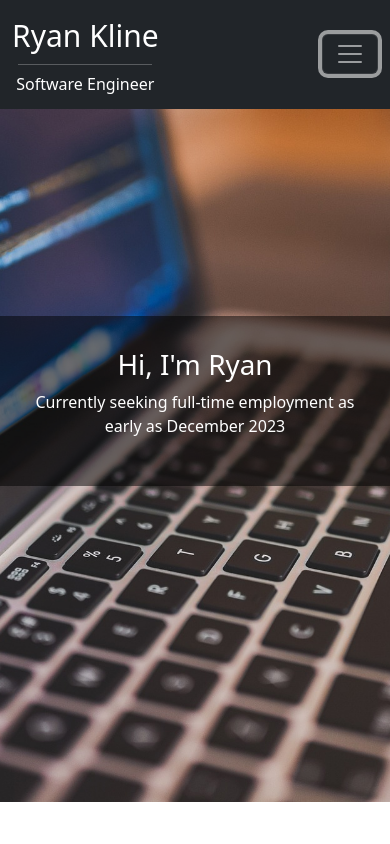
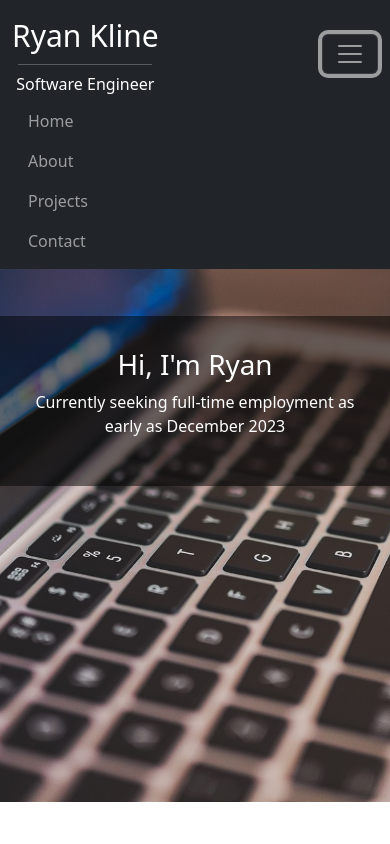
Before and after one commit to ryankline122/portfolio-v2, a Vue app: page / in a window 390 px wide. Both pictures are taken after a click on the button 350 px from the left and 54 px from the top of the page. Shown: the top 844 px of the page. Built offline with nearby package versions, Linux system fonts and the light colour scheme.

Commit message:
Fixed mobile nav

```diff
--- a/package.json
+++ b/package.json
@@ -9,6 +9,8 @@
   },
   "dependencies": {
     "bootstrap": "^5.3.2",
+    "bootstrap-icons": "^1.11.1",
+    "bootstrap-vue": "^2.23.1",
     "vue": "^3.3.4",
     "vue-router": "^4.2.4"
   },
--- a/src/components/NavComponent.vue
+++ b/src/components/NavComponent.vue
@@ -1,8 +1,15 @@
-<script setup>
-import { RouterLink } from 'vue-router';
+<script>
+export default {
+  data() {
+    return {
+      isNavOpen: false,
+    }
+  },
+}
 </script>
 
 <template>
+
     <nav class="navbar navbar-expand-lg navbar-dark bg-dark fixed-top">
     <div class="container-fluid">
         <div class="navbar-brand">
@@ -10,10 +17,10 @@ import { RouterLink } from 'vue-router';
             <hr class="name-spacer">
             <div class="subtitle">Software Engineer</div>
         </div>
-        <button class="navbar-toggler" type="button" data-bs-toggle="collapse" data-bs-target="#navbarNav" aria-controls="navbarNav" aria-expanded="false" aria-label="Toggle navigation">
+        <button class="navbar-toggler" type="button" @click="isNavOpen = !isNavOpen" :aria-expanded="isNavOpen">
             <span class="navbar-toggler-icon"></span>
         </button>
-        <div class="collapse navbar-collapse" id="navbarNav">
+        <div class="collapse navbar-collapse" :class="{ show: isNavOpen }">
         <ul class="navbar-nav ms-auto mx-5">
             <li class="nav-item mx-3">
                 <a href="#home" class="nav-link">Home</a>
```
Also changed, not shown: 1 other file (tests, documents, lock files or other folders).
